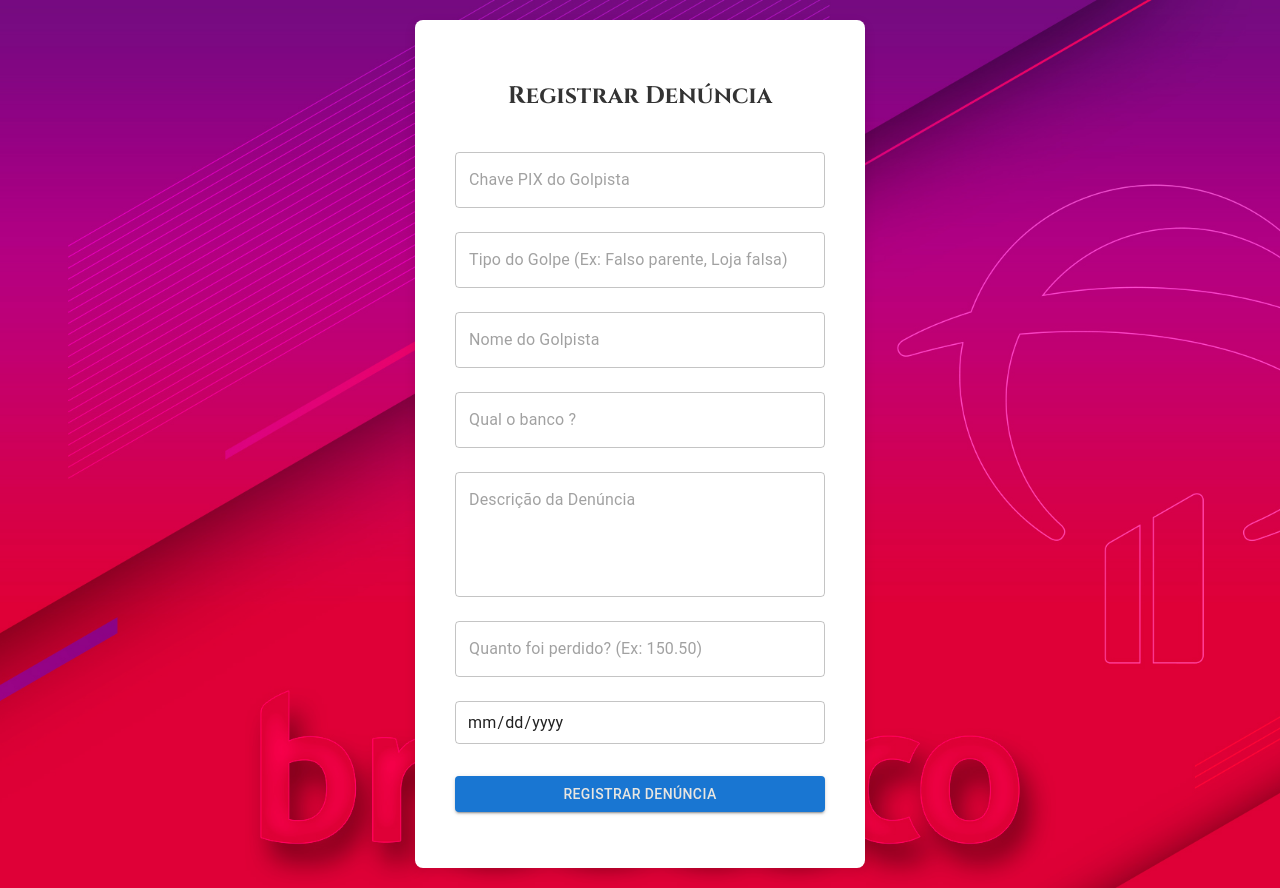
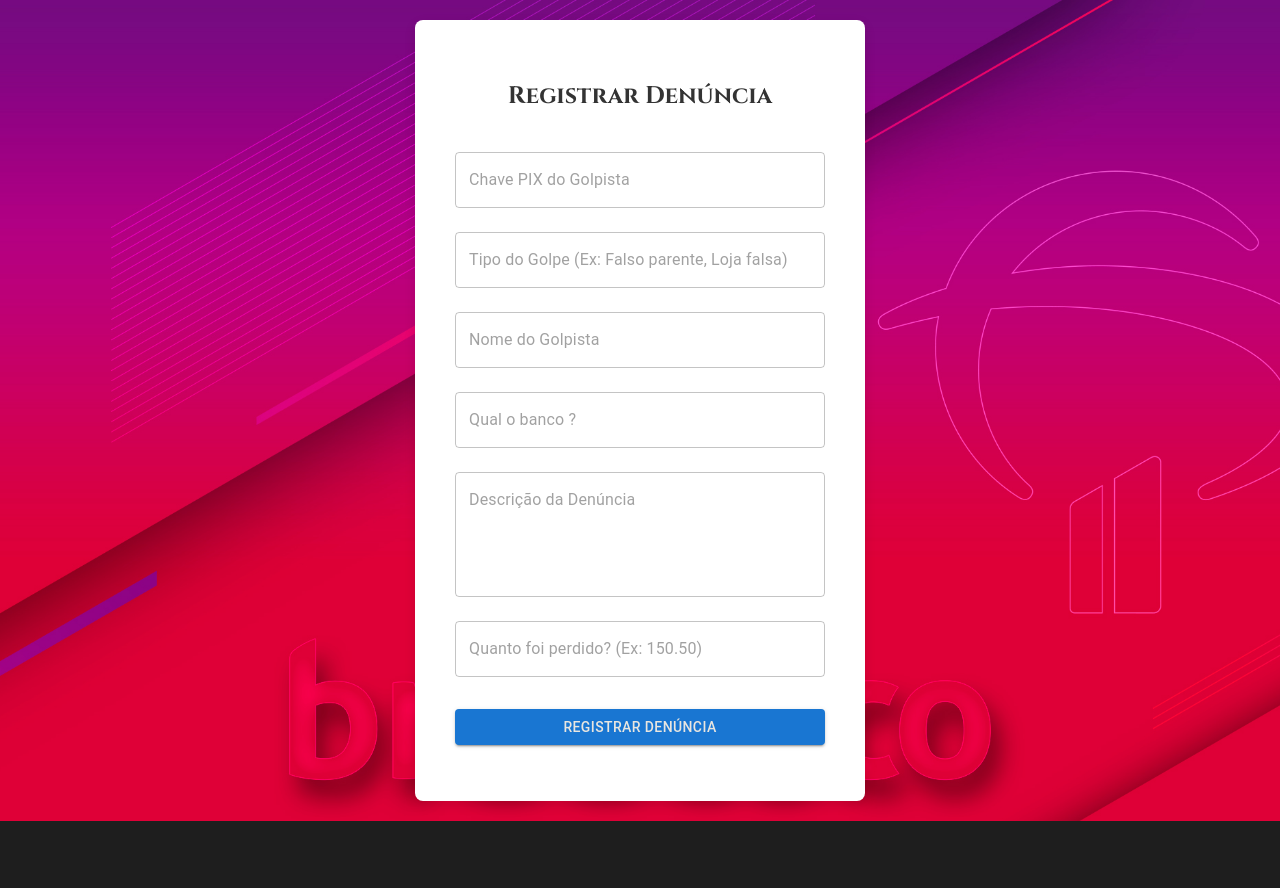
Before and after one commit to gustavociriaco1/A3-bradesco1, a React (Create React App) app in the folder continental-frontend/: page /denuncia in a window 1280 px wide. After the commit the page ends 821 px from the top, so only its background shows below. Built offline with nearby package versions, Linux system fonts and the light colour scheme.

Commit message:
testando

```diff
--- a/continental-frontend/src/pages/DenunciaPage.jsx
+++ b/continental-frontend/src/pages/DenunciaPage.jsx
@@ -9,7 +9,7 @@ const DenunciaPage = () => {
   const [bank, setBank] = useState("");
   const [description, setDescription] = useState("");
   const [amountLost, setAmountLost] = useState("");
-  const [dateOfIncident, setDateOfIncident] = useState("");
+
   const [Name, setName] = useState("");
 
   const handleSubmit = async (e) => {
@@ -22,8 +22,7 @@ const DenunciaPage = () => {
       nomeGolpista: Name,
       banco: bank,
       descricao: description,
-      valorPerdido: amountLost,
-      dataDenuncia: dateOfIncident,
+      valorPerdido: parseFloat(amountLost),
     };
 
     for (const key in reportData) {
@@ -44,7 +43,6 @@ const DenunciaPage = () => {
       setBank("");
       setDescription("");
       setAmountLost("");
-      setDateOfIncident("");
     } catch (error) {
       const errorMessage =
         error.response?.data?.message || "Falha ao registrar denúncia.";
@@ -131,21 +129,7 @@ const DenunciaPage = () => {
           onChange={(e) => setAmountLost(e.target.value)}
           sx={{ backgroundColor: "white", borderRadius: 1 }}
         />
-        <TextField
-          margin="normal"
-          required
-          fullWidth
-          type="date"
-          id="dateOfIncident"
-          placeholder="Data da Denúncia"
-          name="dateOfIncident"
-          value={dateOfIncident}
-          onChange={(e) => setDateOfIncident(e.target.value)}
-          sx={{ backgroundColor: "white", borderRadius: 1 }}
-          InputLabelProps={{
-            shrink: true,
-          }}
-        />
+
         <Button
           fullWidth
           variant="contained"
```
